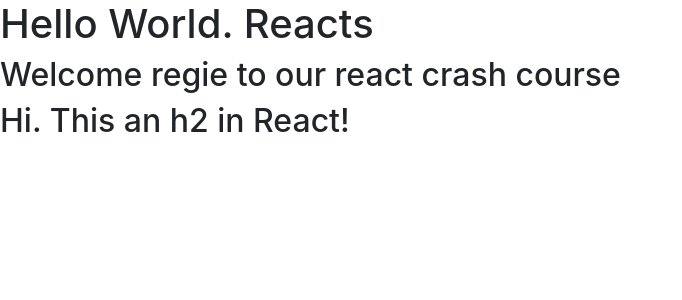
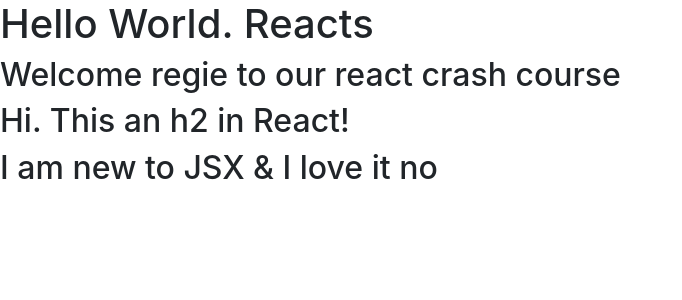
Before and after one commit to regiem14/React-Exercise2, a React (Create React App) app in the folder creatapp1/: page / in a window 1280 px wide. Shown: the top 300 px of the page, without its empty margins (0-682 px from the left). Built offline with nearby package versions, Linux system fonts and the light colour scheme.

Commit message:
add const a & b inside the h2

```diff
--- a/creatapp1/src/App.js
+++ b/creatapp1/src/App.js
@@ -4,7 +4,7 @@
 function App() {
   const name =  "regie";
 
-  // const a = true;
+  const a = false;
   // const b = 5+5;
   return (
 
@@ -12,6 +12,7 @@ function App() {
       <h1>Hello World. Reacts</h1>
     <h2>Welcome {name} to our react crash course</h2>
     <h2 className="App">Hi. This an h2 in React!</h2>
+    <h2>I am new to JSX & I love it {a ? 'yes': 'no'} </h2>
     </div>
     // <div className="contianer">
     //   <Header />
```
